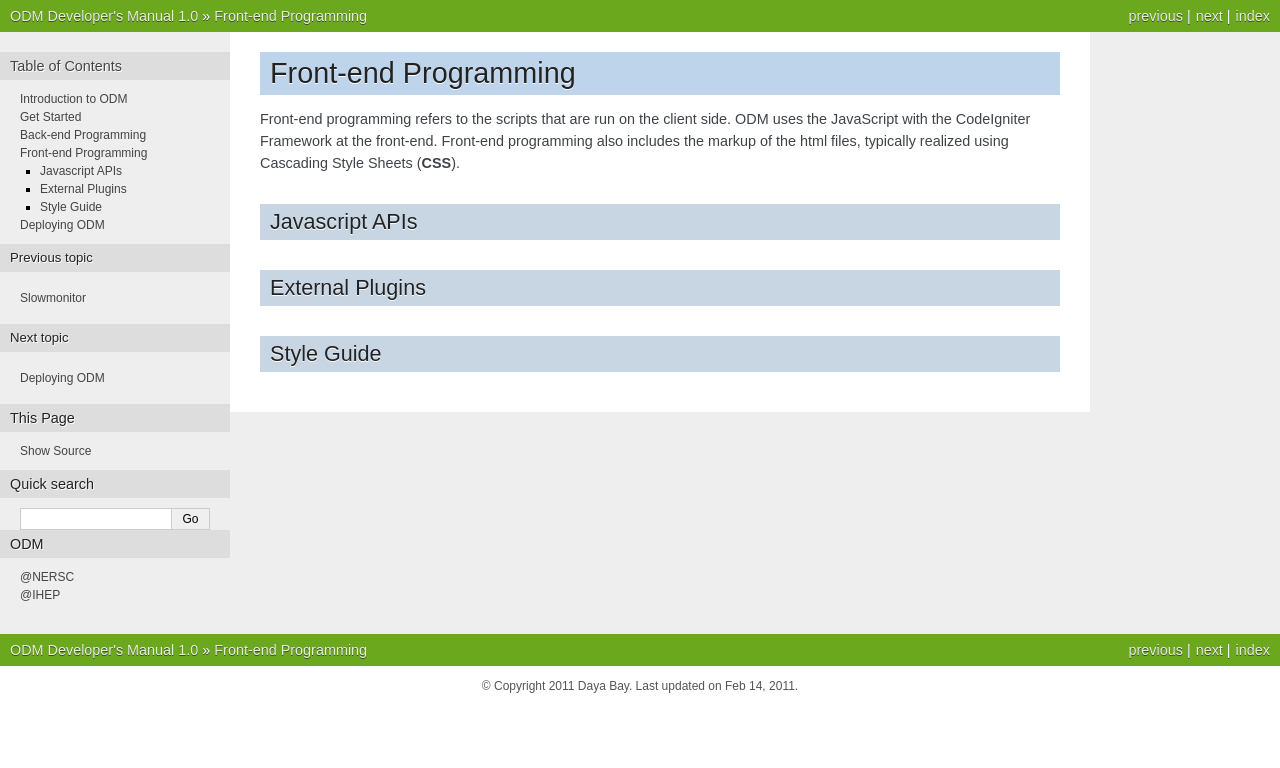
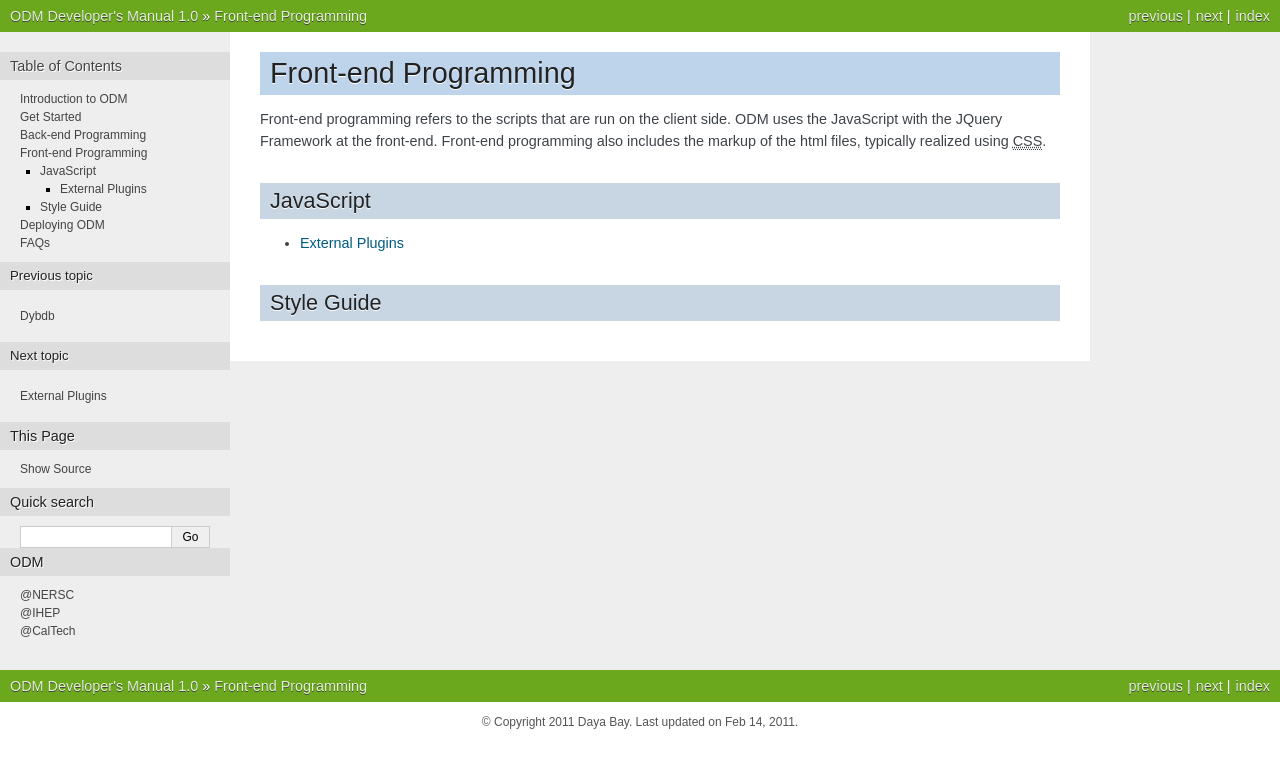
Before and after one commit to czczc/CI-ODM, a Sphinx documentation site: the page built from doc/frontend.rst, in a window 1280 px wide. Shown: the top 768 px of the page. Built offline with Sphinx 7.4.7, drawn with Linux system fonts in a browser that asks for light colours; formulas are drawn with MathJax 3; pages that are not in the unit, such as notebooks, are missing from menus.

Commit message:
test propset mime-type
git-svn-id: http://dayabay.ihep.ac.cn/svn/dybsvn/groups/Web/ODM@10473 9a4306ee-3332-0410-9a75-a644b53ef5af

```diff
--- a/doc/_templates/mysidebar.html
+++ b/doc/_templates/mysidebar.html
@@ -2,4 +2,5 @@
 <ul class="this-page-menu">
     <li><a href="http://portal.nersc.gov/project/dayabay/dybruns/dybdb">@NERSC</a></li>
     <li><a href="http://dayabay.ihep.ac.cn/ODM/index.php/dybdb">@IHEP</a</li>
+    <li><a href="http://blinkin.krl.caltech.edu/~chao/dayabay/dybdb">@CalTech</a</li>
 </ul>
--- a/doc/conf.py
+++ b/doc/conf.py
@@ -90,6 +90,7 @@
 
 # A string of reStructuredText that will be included at the beginning of every source file that is read.
 rst_prolog = '''
+.. |CSS| replace:: :abbr:`CSS (Cascading Style Sheets)`
 .. |Ajax| replace:: :abbr:`Ajax (Asynchronous JavaScript and XML)`
 .. |ODM| replace:: :abbr:`ODM (Offline Data Monitor)`
 
--- /dev/null
+++ b/doc/faq.rst
@@ -0,0 +1,5 @@
+**********************
+FAQs
+**********************
+
+No FAQs yet ...
--- a/doc/frontend.rst
+++ b/doc/frontend.rst
@@ -2,15 +2,15 @@
 Front-end Programming
 **********************
 
-Front-end programming refers to the scripts that are run on the client side. ODM uses the JavaScript with the CodeIgniter Framework at the front-end. Front-end programming also includes the markup of the html files, typically realized using Cascading Style Sheets (**CSS**).
+Front-end programming refers to the scripts that are run on the client side. ODM uses the JavaScript with the JQuery Framework at the front-end. Front-end programming also includes the markup of the html files, typically realized using |CSS|.
 
-Javascript APIs
+JavaScript
 ===============
 
+.. toctree::
+   :maxdepth: 1
 
-External Plugins
-==================
-
+   sections/js/external
 
 Style Guide
 ===============
--- a/doc/sections/model/benchmark.rst
+++ b/doc/sections/model/benchmark.rst
@@ -58,6 +58,6 @@
 
    .. method:: DoBenchmark($test, $db)
 
-      Benchmarks the Database Performance. Refer to :meth:`.json_benchmark`
+      Benchmarks the Database Performance. Refer to :meth:`json_benchmark`
 
       :return: elapsed time [sec] from running the benchmark test
```
Also changed, not shown: doc/sections/config/config.rst (+12 -0 lines), doc/sections/controller/dybdb.rst (added, +76 -0 lines), doc/sections/js/external.rst (added, +21 -0 lines), doc/sections/view/views.rst (added, +31 -0 lines).
